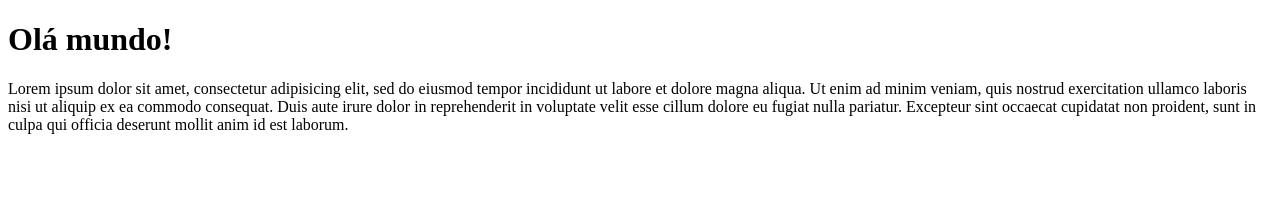
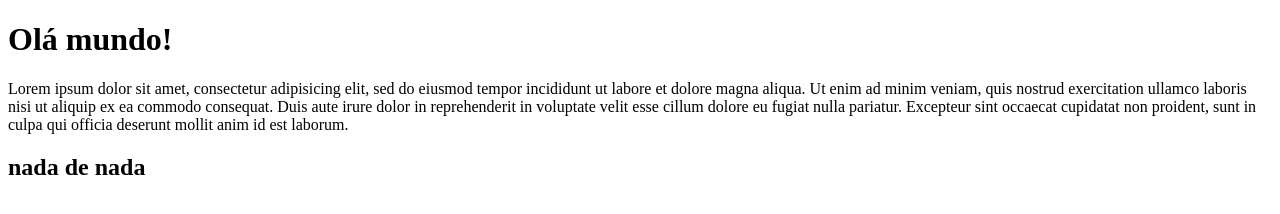
Before and after one commit to juliarizza/aula_git, a plain HTML site: page hello.html in a window 1280 px wide. Drawn offline with Linux system fonts and the light colour scheme.

Commit message:
coloquei h2

```diff
--- a/hello.html
+++ b/hello.html
@@ -7,5 +7,6 @@
     <body>
         <h1>Olá mundo!</h1>
         <p>Lorem ipsum dolor sit amet, consectetur adipisicing elit, sed do eiusmod tempor incididunt ut labore et dolore magna aliqua. Ut enim ad minim veniam, quis nostrud exercitation ullamco laboris nisi ut aliquip ex ea commodo consequat. Duis aute irure dolor in reprehenderit in voluptate velit esse cillum dolore eu fugiat nulla pariatur. Excepteur sint occaecat cupidatat non proident, sunt in culpa qui officia deserunt mollit anim id est laborum.</p>
+        <h2>nada de nada</h2>
     </body>
 </html>
```
